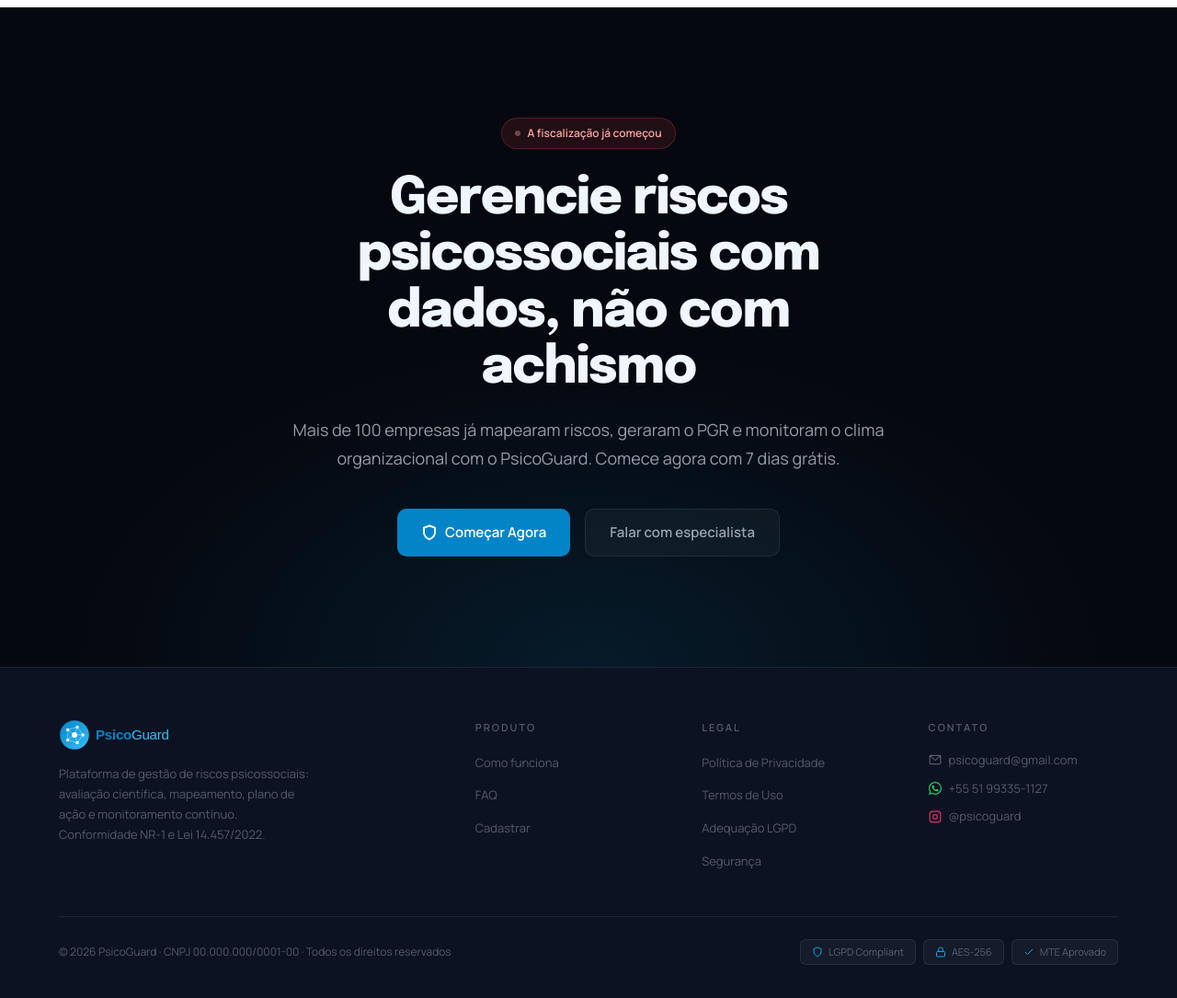
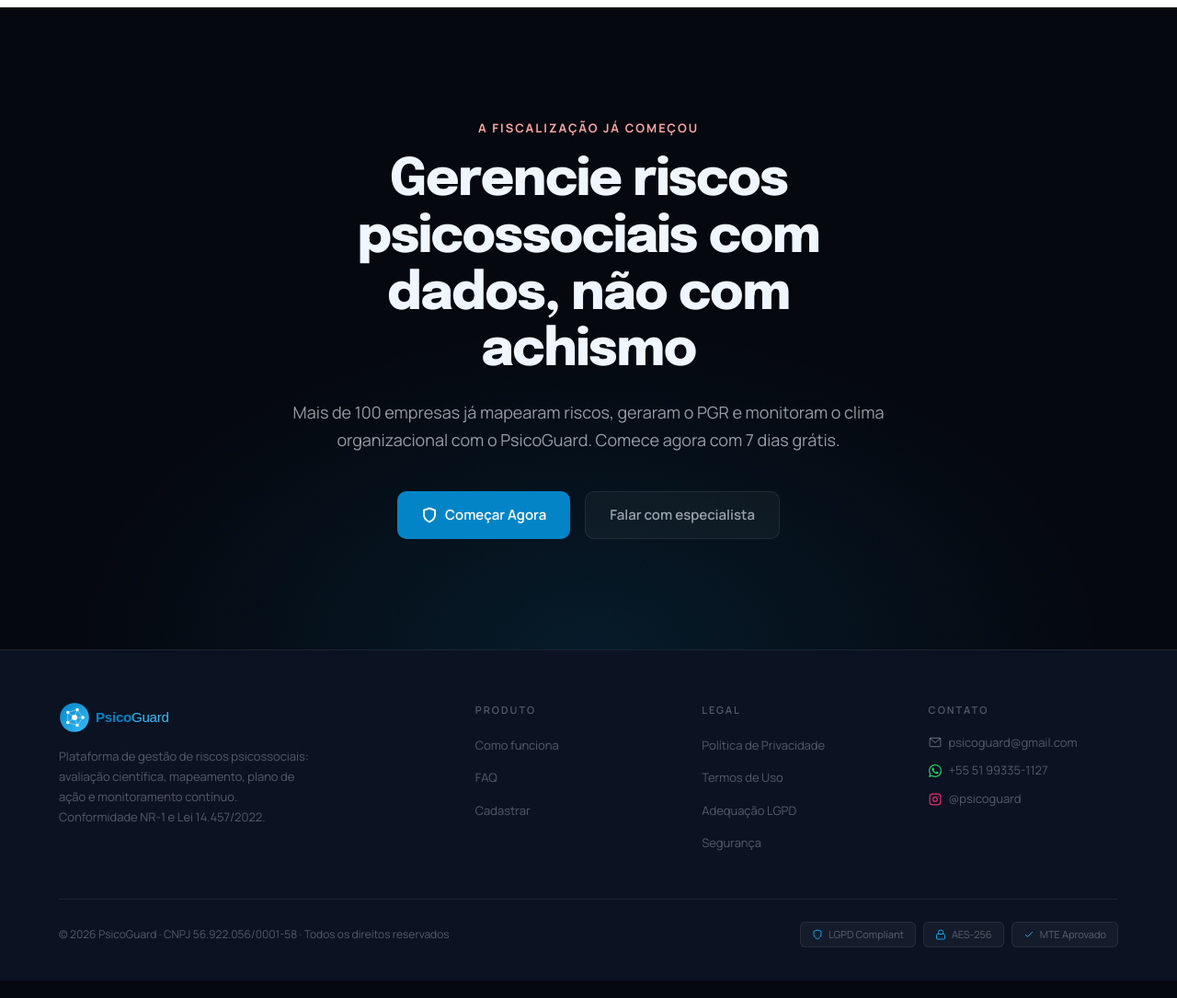
Before and after one commit to JulianoSalles2024/psicoguard-landing, a website: page index.html in a window 1280 px wide. Shown: the part 6600-7685 px from the top of the page at 92% size. Drawn offline with Linux system fonts and the light colour scheme.

Commit message:
Remove tag da frase de urgencia no CTA final e insere CNPJ real
- "A fiscalizacao ja comecou" deixa de ser um badge/pill e vira texto
  simples em destaque acima do titulo do CTA final
- CNPJ placeholder (00.000.000/0001-00) substituido pelo CNPJ real
  56.922.056/0001-58 no rodape e no modal de Politica de Privacidade

```diff
--- a/index.html
+++ b/index.html
@@ -1417,7 +1417,7 @@
 <!-- ═══ FINAL CTA ═══ -->
 <section class="cta-section">
   <div class="cta-inner rv">
-    <div class="badge badge-danger" style="margin-bottom:24px;display:inline-flex"><span class="dot"></span>A fiscalização já começou</div>
+    <p style="margin-bottom:16px;font-size:13px;font-weight:700;letter-spacing:2px;text-transform:uppercase;color:#FCA5A5">A fiscalização já começou</p>
     <h2>Gerencie riscos psicossociais com dados, não com achismo</h2>
     <p>Mais de 100 empresas já mapearam riscos, geraram o PGR e monitoram o clima organizacional com o PsicoGuard. Comece agora com 7 dias grátis.</p>
     <div class="cta-acts">
@@ -1497,7 +1497,7 @@
       </div>
     </div>
     <div class="foot-bottom">
-      <p>© 2026 PsicoGuard · CNPJ 00.000.000/0001-00 · Todos os direitos reservados</p>
+      <p>© 2026 PsicoGuard · CNPJ 56.922.056/0001-58 · Todos os direitos reservados</p>
       <div class="fbadges">
         <div class="fbadge"><svg viewBox="0 0 24 24" fill="none" stroke="currentColor" stroke-width="2"><path d="M12 22s8-4 8-10V5l-8-3-8 3v7c0 6 8 10 8 10z"/></svg>LGPD Compliant</div>
         <div class="fbadge"><svg viewBox="0 0 24 24" fill="none" stroke="currentColor" stroke-width="2"><rect x="3" y="11" width="18" height="11" rx="2"/><path d="M7 11V7a5 5 0 0 1 10 0v4"/></svg>AES-256</div>
@@ -1570,7 +1570,7 @@
       <span class="modal-tag">LGPD · Lei 13.709/2018</span>
 
       <h4>1. Quem somos</h4>
-      <p>A <strong>PsicoGuard</strong> (CNPJ 00.000.000/0001-00) é a controladora dos dados pessoais coletados através desta plataforma. Atuamos como facilitadora do cumprimento da NR-1 (Portaria MTE 1.419/2024) e da Lei 14.457/2022, oferecendo diagnóstico, análise e geração de relatórios de riscos psicossociais.</p>
+      <p>A <strong>PsicoGuard</strong> (CNPJ 56.922.056/0001-58) é a controladora dos dados pessoais coletados através desta plataforma. Atuamos como facilitadora do cumprimento da NR-1 (Portaria MTE 1.419/2024) e da Lei 14.457/2022, oferecendo diagnóstico, análise e geração de relatórios de riscos psicossociais.</p>
       <p>Encarregada de Proteção de Dados (DPO): <a href="mailto:psicoguard@gmail.com">psicoguard@gmail.com</a></p>
 
       <hr class="modal-divider">
```
